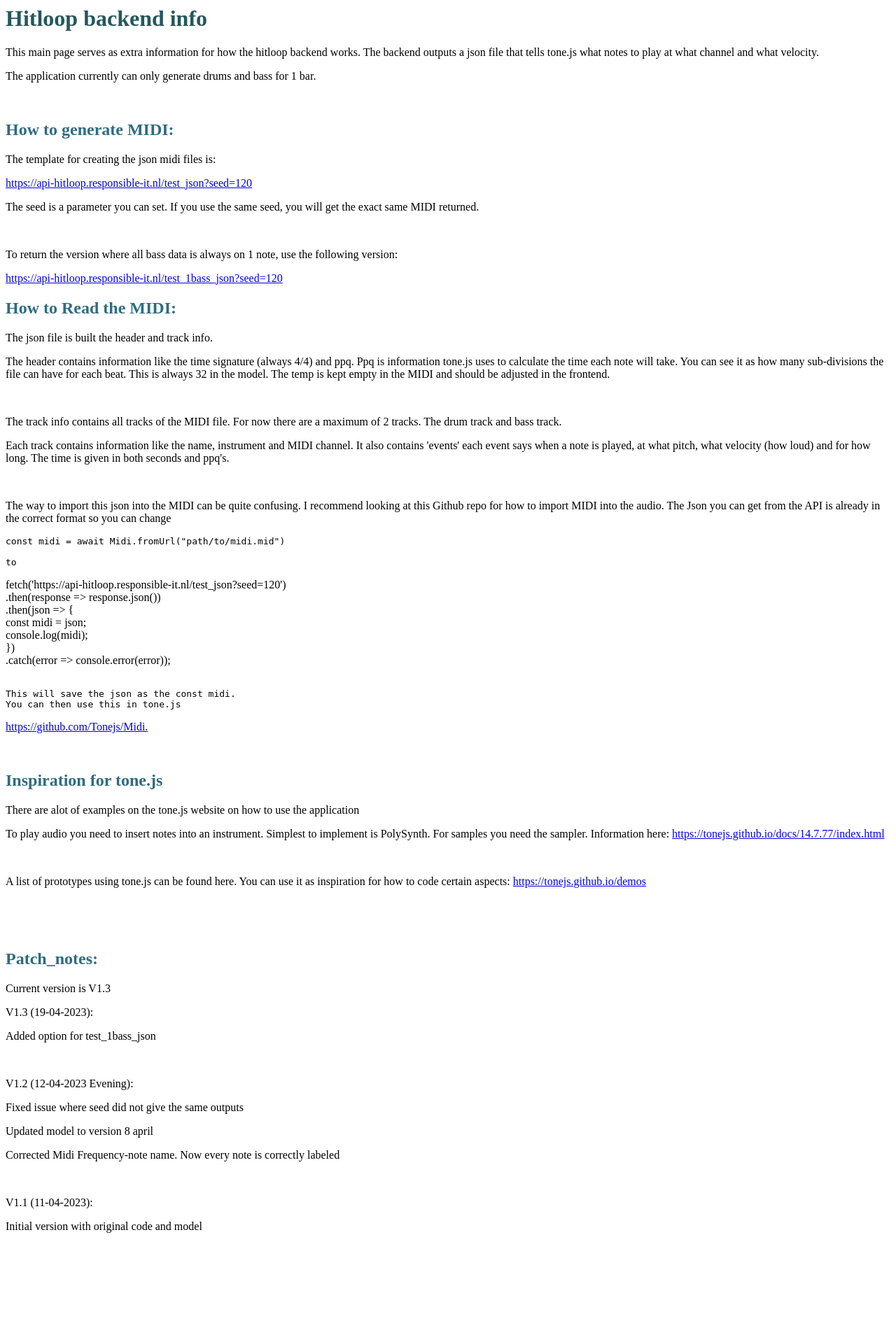
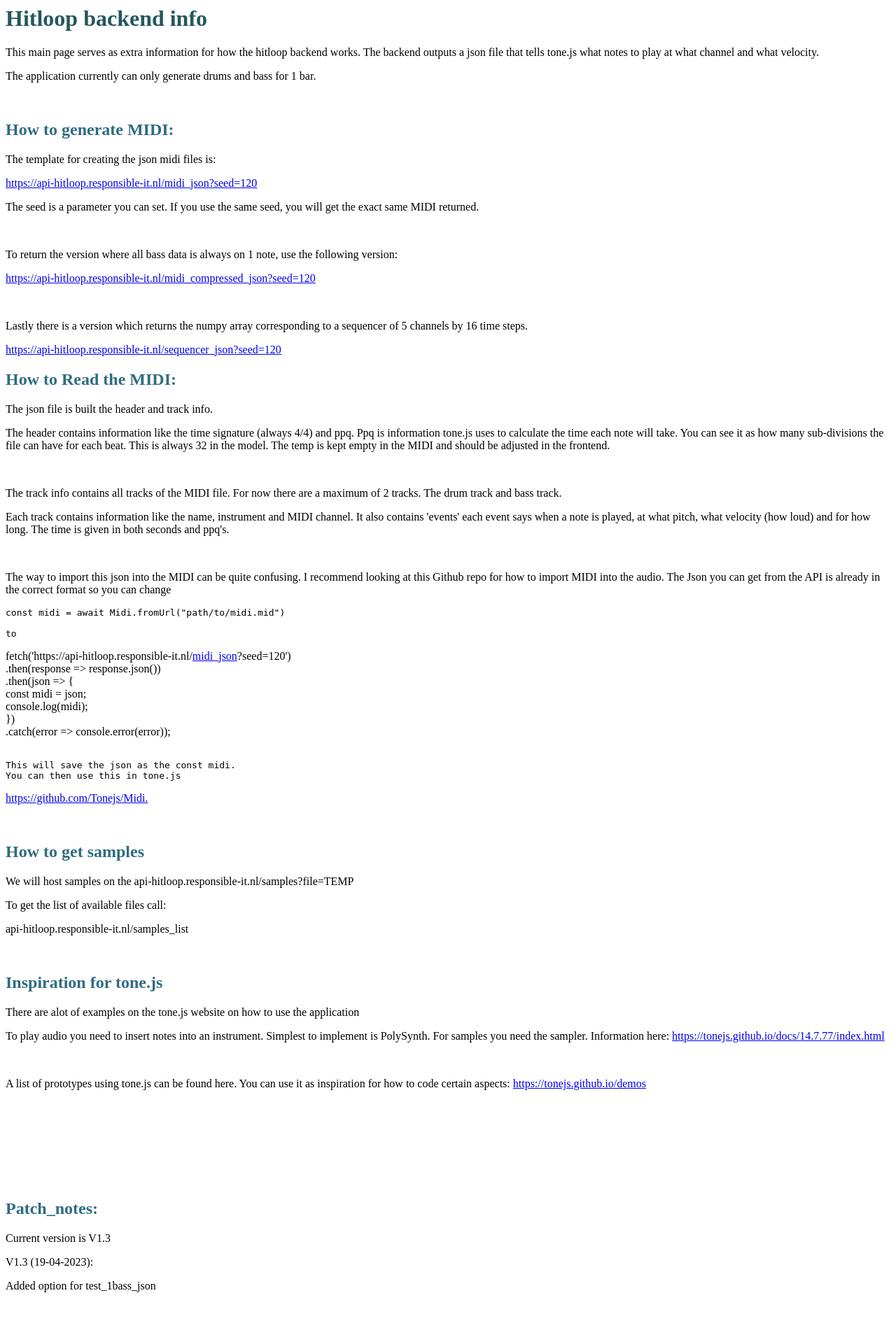
Before and after one commit to responsibleIT/hitloop_project_backend, a Flask app: page / in a window 1280 px wide. Shown: the top 1898 px of the page at 70% size. Before the commit the page ends 1762 px from the top, so only its background shows below. Run offline with Flask 2, Linux system fonts and the light colour scheme.

Commit message:
added functions for interacting with sequencer and hosting samples

```diff
--- a/requirements.txt
+++ b/requirements.txt
@@ -6,3 +6,4 @@ numpy>=1.23.5
 python-dotenv>=1.0.0
 tensorflow>=2.12.0
 gunicorn==20.1.0
+scipy==1.10.1
--- a/server.py
+++ b/server.py
@@ -2,7 +2,7 @@
 # General
 import numpy as np
 import string
-from flask import Flask, request, render_template
+from flask import Flask, request, render_template, jsonify, send_file
 from flask_cors import CORS
 from pathlib import Path
 import shutil
@@ -42,7 +42,7 @@ def index():
 
 
 # Midi generation page
-@app.route('/test_json', methods=['GET'])
+@app.route('/midi_json', methods=['GET'])
 # Requires input of 128 random numbers as input. In python used tf.random.normal([1,128])
 def generate_midi():
     seed = int(request.args.get('seed'))
@@ -62,7 +62,7 @@ def generate_midi():
     return (new_json)
 
 
-@app.route('/test_1bass_json', methods=['GET'])
+@app.route('/midi_compressed_json', methods=['GET'])
 # Requires input of 128 random numbers as input. In python used tf.random.normal([1,128])
 def generate_base_midi():
     seed = int(request.args.get('seed'))
@@ -83,12 +83,42 @@ def generate_base_midi():
 
     return (new_json)
 
-# @app.route('/test_json', methods=['GET'])
-# def example_json():
 
-#     midi_path = str(directory + '/' +'test_midi.json')
-#     midi = open (midi_path, "r")
 
-#     json_midi = json.load(midi)
+@app.route('/sequencer_json', methods=['GET'])
+# Requires input of 128 random numbers as input. In python used tf.random.normal([1,128])
+def generate_sequencer_json():
+    seed = int(request.args.get('seed'))
+    tf.random.set_seed(seed)
+    noise = tf.random.normal([1, 128])
 
-#     return(json_midi)
+    generated_array = model(noise, training=False)
+    np_array = np.array(generated_array).reshape(128, 20)
+
+    # Filter out too low values. Because current model is chance-based all values should be above 0.9. Everythin below changed to 0
+    np_array[np_array < 0.9] = 0
+    np_array[np_array > 1] = 1
+
+    np_array_compressed = midi_functions.compress_bass(np_array)
+
+    np_array_final = midi_functions.resize_ouput_length(np_array_compressed, output_length=16)
+
+    new_json = json.dumps(np_array_final.tolist())
+
+    return (new_json)
+
+############### Samples part ###############
+
+@app.route('/samples_list', methods=['GET'])
+def generate_samples_list():
+    samples_folder_path = os.path.join(directory, 'samples')
+    samples_available = os.listdir(samples_folder_path)
+    return jsonify(files=samples_available)
+
+
+@app.route('/samples', methods=['GET'])
+def get_sample():
+    file_name = str(request.args.get('file'))
+    samples_folder_path = os.path.join(directory, 'samples')
+    audio_path = os.path.join(samples_folder_path, file_name)
+    return send_file(audio_path)
--- a/templates/info.html
+++ b/templates/info.html
@@ -4,11 +4,14 @@
 <p>&nbsp;</p>
 <h2 style="color: #2e6c80;">How to generate MIDI:</h2>
 <p>The template for creating the json midi files is:</p>
-<p><span class="ui-provider gp b c d e f g h i j k l m n o p q r s t u v w x y z ab ac ae af ag ah ai aj ak" dir="ltr"><a href="https://api-hitloop.responsible-it.nl/test_json?seed=120">https://api-hitloop.responsible-it.nl/test_json?seed=120</a></span></p>
+<p><span class="ui-provider gp b c d e f g h i j k l m n o p q r s t u v w x y z ab ac ae af ag ah ai aj ak" dir="ltr"><a href="https://api-hitloop.responsible-it.nl/test_json?seed=120">https://api-hitloop.responsible-it.nl/midi_json?seed=120</a></span></p>
 <p><span class="ui-provider gp b c d e f g h i j k l m n o p q r s t u v w x y z ab ac ae af ag ah ai aj ak" dir="ltr">The seed is a parameter you can set. If you use the same seed, you will get the exact same MIDI returned.</span></p>
 <p>&nbsp;</p>
 <p><span class="ui-provider gp b c d e f g h i j k l m n o p q r s t u v w x y z ab ac ae af ag ah ai aj ak" dir="ltr">To return the version where all bass data is always on 1 note, use the following version:</span></p>
-<p><span class="ui-provider gp b c d e f g h i j k l m n o p q r s t u v w x y z ab ac ae af ag ah ai aj ak" dir="ltr"><a href="https://api-hitloop.responsible-it.nl/test_json?seed=120">https://api-hitloop.responsible-it.nl/test_1bass_json?seed=120</a></span></p>
+<p><span class="ui-provider gp b c d e f g h i j k l m n o p q r s t u v w x y z ab ac ae af ag ah ai aj ak" dir="ltr"><a href="https://api-hitloop.responsible-it.nl/test_json?seed=120">https://api-hitloop.responsible-it.nl/midi_compressed_json?seed=120</a></span></p>
+<p>&nbsp;</p>
+<p><span class="ui-provider gp b c d e f g h i j k l m n o p q r s t u v w x y z ab ac ae af ag ah ai aj ak" dir="ltr">Lastly there is a version which returns the numpy array corresponding to a sequencer of 5 channels by 16 time steps.</span></p>
+<p><span class="ui-provider gp b c d e f g h i j k l m n o p q r s t u v w x y z ab ac ae af ag ah ai aj ak" dir="ltr"><a href="https://api-hitloop.responsible-it.nl/test_json?seed=120">https://api-hitloop.responsible-it.nl/sequencer_json?seed=120</a></span></p>
 <h2 style="color: #2e6c80;">How to Read the MIDI:</h2>
 <p><span class="ui-provider gp b c d e f g h i j k l m n o p q r s t u v w x y z ab ac ae af ag ah ai aj ak" dir="ltr">The json file is built the header and track info.</span></p>
 <p>The header contains information like the time signature (always 4/4) and ppq. Ppq is information tone.js uses to calculate the time each note will take. You can see it as how many sub-divisions the file can have for each beat. This is always 32 in the model. The temp is kept empty in the MIDI and should be adjusted in the frontend.</p>
@@ -18,15 +21,22 @@
 <p>&nbsp;</p>
 <p>The way to import this json into the MIDI can be quite confusing. I recommend looking at this Github repo for how to import MIDI into the audio. The Json you can get from the API is already in the correct format so you can change</p>
 <pre><span class="pl-k">const</span> <span class="pl-s1">midi</span> <span class="pl-c1">=</span> <span class="pl-k">await</span> <span class="pl-v">Midi</span><span class="pl-kos">.</span><span class="pl-en">fromUrl</span><span class="pl-kos">(</span><span class="pl-s">"path/to/midi.mid"</span><span class="pl-kos">)<br /><br />to <br /></span></pre>
-<p>fetch('https://api-hitloop.responsible-it.nl/test_json?seed=120')<br />.then(response =&gt; response.json())<br />.then(json =&gt; {<br />const midi = json;<br />console.log(midi);<br />})<br />.catch(error =&gt; console.error(error));</p>
+<p>fetch('https://api-hitloop.responsible-it.nl/<span class="ui-provider gp b c d e f g h i j k l m n o p q r s t u v w x y z ab ac ae af ag ah ai aj ak" dir="ltr"><a href="https://api-hitloop.responsible-it.nl/test_json?seed=120">midi_json</a></span>?seed=120')<br />.then(response =&gt; response.json())<br />.then(json =&gt; {<br />const midi = json;<br />console.log(midi);<br />})<br />.catch(error =&gt; console.error(error));</p>
 <pre><span class="pl-kos"><br />This will save the json as the const midi.<br />You can then use this in tone.js</span></pre>
 <p><a href="https://github.com/Tonejs/Midi">https://github.com/Tonejs/Midi.</a></p>
+<p>&nbsp;</p>
+<h2 style="color: #2e6c80;">How to get samples</h2>
+<p>We will host samples on the api-hitloop.responsible-it.nl/samples?file=TEMP</p>
+<p>To get the list of available files call:</p>
+<p>api-hitloop.responsible-it.nl/samples_list</p>
 <p>&nbsp;</p>
 <h2 style="color: #2e6c80;">Inspiration for tone.js</h2>
 <p>There are alot of examples on the tone.js website on how to use the application</p>
 <p>To play audio you need to insert notes into an instrument. Simplest to implement is PolySynth. For samples you need the sampler. Information here: <a href="https://tonejs.github.io/docs/14.7.77/index.html">https://tonejs.github.io/docs/14.7.77/index.html</a></p>
 <p>&nbsp;</p>
 <p>A list of prototypes using tone.js can be found here. You can use it as inspiration for how to code certain aspects: <a href="https://tonejs.github.io/demos">https://tonejs.github.io/demos</a></p>
+<p>&nbsp;</p>
+<p>&nbsp;</p>
 <p>&nbsp;</p>
 <p>&nbsp;</p>
 <h2 style="color: #2e6c80;">Patch_notes:</h2>
```
Also changed, not shown: midi_functions.py (+28 -0 lines), 2 other files.
